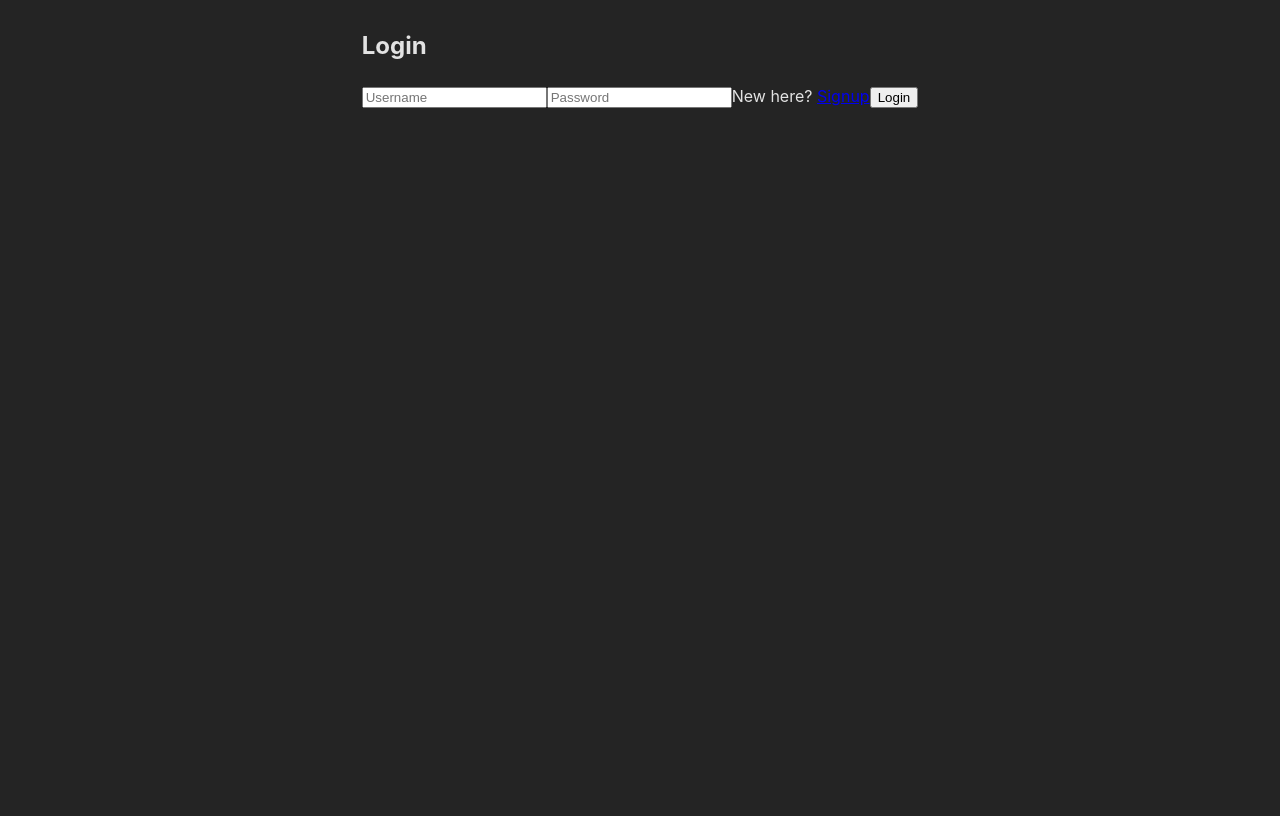
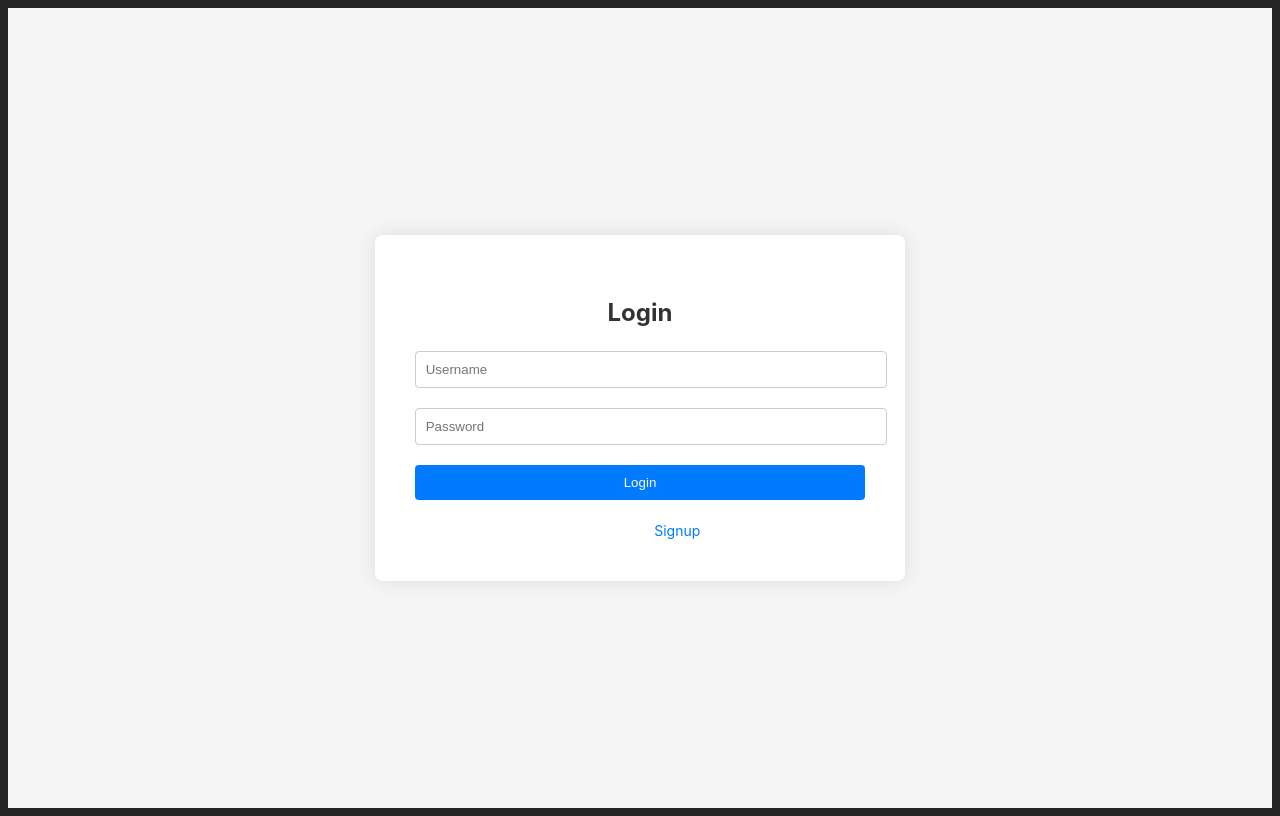
Before and after one commit to ayanahmad11/To-Do-App, a React (Vite) app in the folder Frontend/: page /login in a window 1280 px wide. Built offline with nearby package versions, Linux system fonts and the light colour scheme; no server answers.

Commit message:
enhancement of F

```diff
--- /dev/null
+++ b/Frontend/src/Components/Login.css
@@ -0,0 +1,62 @@
+.login-container {
+    display: flex;
+    justify-content: center;
+    align-items: center;
+    height: 100vh;
+    background-color: #f5f5f5;
+}
+
+.login-box {
+    background-color: #fff;
+    border-radius: 8px;
+    padding: 40px;
+    box-shadow: 0 0 20px rgba(0, 0, 0, 0.1);
+    text-align: center;
+}
+
+h2 {
+    margin-bottom: 20px;
+    color: #333;
+}
+
+input[type='text'],
+input[type='password'] {
+    width: 100%;
+    padding: 10px;
+    margin-bottom: 20px;
+    border: 1px solid #ccc;
+    border-radius: 4px;
+}
+
+button {
+    width: 100%;
+    padding: 10px;
+    background-color: #007bff;
+    color: #fff;
+    border: none;
+    border-radius: 4px;
+    cursor: pointer;
+}
+
+button:hover {
+    background-color: #0056b3;
+}
+
+.signup-link {
+    margin-top: 20px;
+    font-size: 14px;
+}
+
+.signup-link a {
+    color: #007bff;
+    text-decoration: none;
+}
+
+.signup-link a:hover {
+    text-decoration: underline;
+}
+
+.error-message {
+    color: #ff0000;
+    margin-bottom: 20px;
+}
--- a/Frontend/src/Components/Login.jsx
+++ b/Frontend/src/Components/Login.jsx
@@ -1,11 +1,14 @@
 import React, { useState } from 'react';
-import {Link} from 'react-router-dom';
+import { Link } from 'react-router-dom';
+import './Login.css'; // Import CSS file for styling
 
 const Login = () => {
     const [username, setUsername] = useState('');
     const [password, setPassword] = useState('');
+    const [error, setError] = useState('');
 
     const handleLogin = async () => {
+        setError(''); // Reset error message
         const response = await fetch('https://to-do-app-theta-ebon.vercel.app/auth/login', {
             method: 'POST',
             headers: { 'Content-Type': 'application/json' },
@@ -19,22 +22,66 @@ const Login = () => {
             localStorage.setItem("token", data.token);
             window.location.pathname = '/';
         } else {
-            alert("Invalid credentials");
+            setError("Invalid credentials");
         }
     };
 
 
     return (
-        <div style={{justifyContent: "center", display: "flex", width: "100%"}}>
-            <div>
+        <div className="login-container">
+            <div className="login-box">
                 <h2>Login</h2>
                 <input type='text' value={username} onChange={(e) => setUsername(e.target.value)} placeholder='Username' />
                 <input type='password' value={password} onChange={(e) => setPassword(e.target.value)} placeholder='Password' />
-                New here? <Link to="/signup">Signup</Link>
+                {error && <div className="error-message">{error}</div>}
                 <button onClick={handleLogin}>Login</button>
+                <div className="signup-link">
+                    New here? <Link to="/signup">Signup</Link>
+                </div>
             </div>
         </div>
     );
 };
 
 export default Login;
+
+// import React, { useState } from 'react';
+// import {Link} from 'react-router-dom';
+
+// const Login = () => {
+//     const [username, setUsername] = useState('');
+//     const [password, setPassword] = useState('');
+
+//     const handleLogin = async () => {
+//         const response = await fetch('https://to-do-app-theta-ebon.vercel.app/auth/login', {
+//             method: 'POST',
+//             headers: { 'Content-Type': 'application/json' },
+//             body: JSON.stringify({ username, password })
+//         });
+
+//         const data = await response.json(); // Parse response body only once
+//         console.log(data);
+
+//         if (data.token) {
+//             localStorage.setItem("token", data.token);
+//             window.location.pathname = '/';
+//         } else {
+//             alert("Invalid credentials");
+//         }
+//     };
+
+
+//     return (
+//         <div style={{justifyContent: "center", display: "flex", width: "100%"}}>
+//             <div>
+//                 <h2>Login</h2>
+//                 <input type='text' value={username} onChange={(e) => setUsername(e.target.value)} placeholder='Username' />
+//                 <input type='password' value={password} onChange={(e) => setPassword(e.target.value)} placeholder='Password' />
+//                 New here? <Link to="/signup">Signup</Link>
+//                 <button onClick={handleLogin}>Login</button>
+//             </div>
+//         </div>
+//     );
+// };
+
+// export default Login;
```
